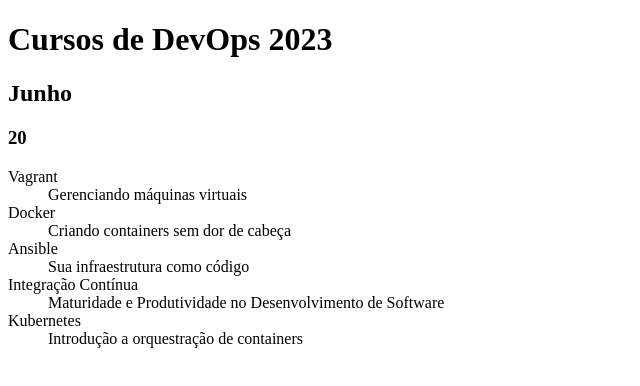
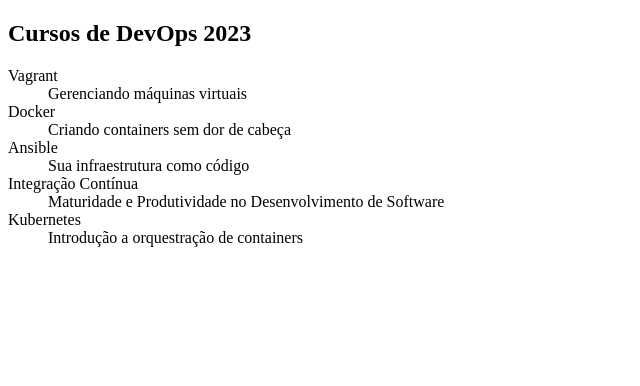
Before and after one commit to peternascimento/alura, a plain HTML site: page index.html in a window 1280 px wide. Shown: the whole page, without its empty margins (0-640 px from the left). Drawn offline with Linux system fonts and the light colour scheme.

Commit message:
h1 alterando para h2

```diff
--- a/index.html
+++ b/index.html
@@ -5,9 +5,8 @@
 		<title>Lista de Cursos de DevOps da AluraCursos da Alura</title>
 	</head>
 	<body>
-		<h1>Cursos de DevOps 2023</h1>
-		<h2>Junho</h2>
-		<h3>20</h3>
+		<h2>Cursos de DevOps 2023</h2>
+
 		<dl>
 		    <dt>Vagrant</dt>
 	            <dd>Gerenciando máquinas virtuais</dd>
```
